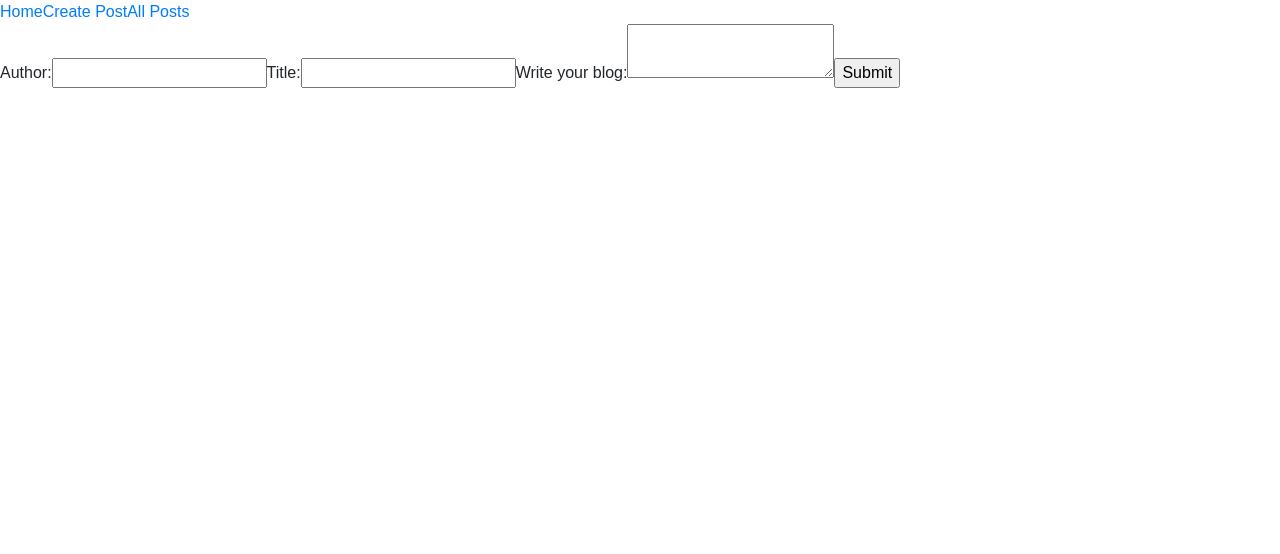
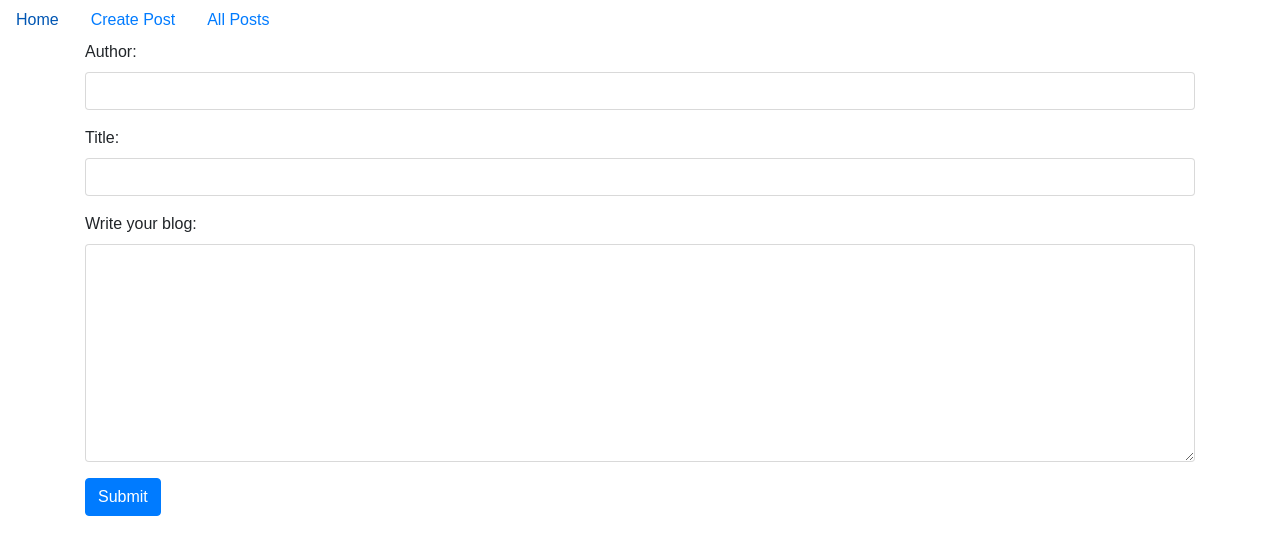
Before and after one commit to showeimer/react_blog, a React (Create React App) app: page /create in a window 1280 px wide. Shown: the top 554 px of the page. Built offline with nearby package versions, Linux system fonts and the light colour scheme.

Commit message:
simple bootstrap styling

```diff
--- a/src/components/App.js
+++ b/src/components/App.js
@@ -4,9 +4,9 @@ import '../style/App.css';
 class App extends Component {
   render() {
     return (
-      <div className="App">
-        <h1>Welcome to BlogIt!</h1>
-        <h2>You blog it, we share it</h2>
+      <div className="jumbotron">
+        <h1 className="display-4">Welcome to BlogIt!</h1>
+        <h2 className="lead">You blog it, we share it</h2>
       </div>
     );
   }
--- a/src/components/BaseLayout.js
+++ b/src/components/BaseLayout.js
@@ -5,10 +5,10 @@ class BaseLayout extends Component{
   render() {
     return (
       <div>
-        <nav>
-          <NavLink activeClassName="selected" exact to="/">Home</NavLink>
-          <NavLink activeClassName="selected" to="/create">Create Post</NavLink>
-          <NavLink activeClassName="selected" to="/blogs">All Posts</NavLink>
+        <nav className="nav">
+          <NavLink className="nav-link nav-item" activeClassName="selected" exact to="/">Home</NavLink>
+          <NavLink className="nav-link nav-item" activeClassName="selected" to="/create">Create Post</NavLink>
+          <NavLink className="nav-link nav-item" activeClassName="selected" to="/blogs">All Posts</NavLink>
         </nav>
         {this.props.children}
       </div>
--- a/src/components/CreatePost.js
+++ b/src/components/CreatePost.js
@@ -6,13 +6,13 @@ class CreatePost extends Component {
 
     this.handleNameChange = this.handleNameChange.bind(this);
     this.handleTitleChange = this.handleTitleChange.bind(this);
-    this.handleEntryChange = this.handleEntryChange.bind(this);
+    this.handleBlogChange = this.handleBlogChange.bind(this);
     this.handleSubmit = this.handleSubmit.bind(this);
 
     this.state = {
       name: '',
       title: '',
-      entry: ''
+      blog: ''
     }
   }
 
@@ -24,8 +24,8 @@ class CreatePost extends Component {
     this.setState({title: event.target.value});
   };
 
-  handleEntryChange = (event) => {
-    this.setState({entry: event.target.value});
+  handleBlogChange = (event) => {
+    this.setState({blog: event.target.value});
   }
 
   handleSubmit = (event) => {
@@ -43,22 +43,28 @@ class CreatePost extends Component {
     .then(response => console.log('Successfully posted blog'))
     .catch(error => console.log('Could not post blog'));
 
-    this.setState({name:'', title:'', entry:''});
+    this.setState({name:'', title:'', blog:''});
   }
 
   render() {
     return(
-      <form onSubmit={this.handleSubmit}>
-        <label htmlFor="name">Author:</label>
-        <input name="name" type="text" value={this.state.name}onChange={this.handleNameChange} />
+      <form onSubmit={this.handleSubmit} className="container">
+        <div className="form-group">
+          <label htmlFor="name">Author:</label>
+          <input className="form-control" name="name" type="text" value={this.state.name}onChange={this.handleNameChange} />
+        </div>
 
-        <label htmlFor="title">Title:</label>
-        <input name="title" type="text" value={this.state.title}onChange={this.handleTitleChange} />
+        <div className="form-group">
+          <label htmlFor="title">Title:</label>
+          <input className="form-control" name="title" type="text" value={this.state.title}onChange={this.handleTitleChange} />
+        </div>
 
-        <label htmlFor="entry">Write your blog:</label>
-        <textarea name="entry" type="text" value={this.state.entry}onChange={this.handleEntryChange} />
+        <div className="form-group">
+          <label htmlFor="blog">Write your blog:</label>
+          <textarea className="form-control" rows="10" name="blog" type="text" value={this.state.blog}onChange={this.handleBlogChange} />
+        </div>
 
-        <button>Submit</button>
+        <button type="submit" className="btn btn-primary" href="/">Submit</button>
       </form>
     )
   }
--- a/src/components/PostList.js
+++ b/src/components/PostList.js
@@ -32,9 +32,11 @@ class PostList extends Component {
     });
 
     return(
-      <div>
+      <div className="container">
         <h1>Blog Entries</h1>
-        {blogs}
+        <section className="navbar-nav">
+          {blogs}
+        </section>
       </div>
     )
   }
--- a/src/components/ShowPost.js
+++ b/src/components/ShowPost.js
@@ -20,9 +20,9 @@ class ShowPost extends Component {
 
   render() {
     return (
-      <div>
-        <h2>{this.state.title}</h2>
-        <h3>{this.state.name}</h3>
+      <div className="container">
+        <h2 className="display-5">{this.state.title}</h2>
+        <h3 className="lead">{this.state.name}</h3>
         <p>{this.state.blog}</p>
       </div>
     )
```
